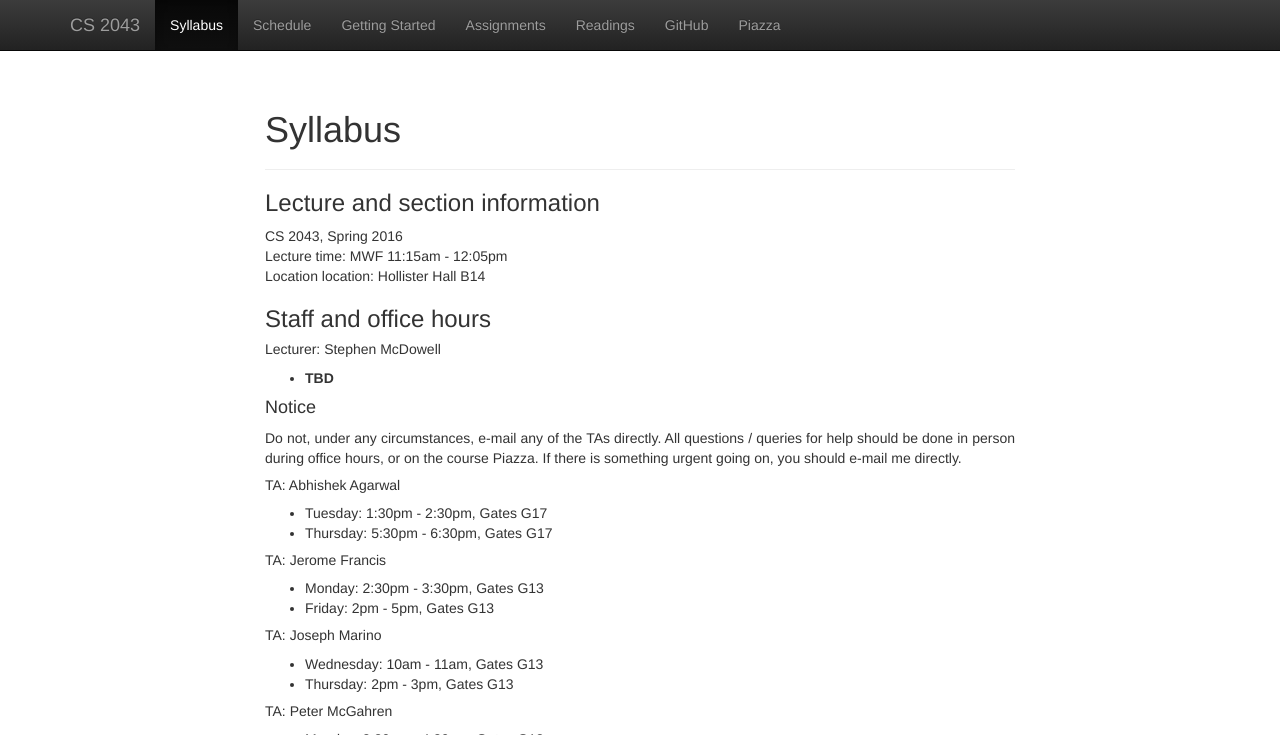
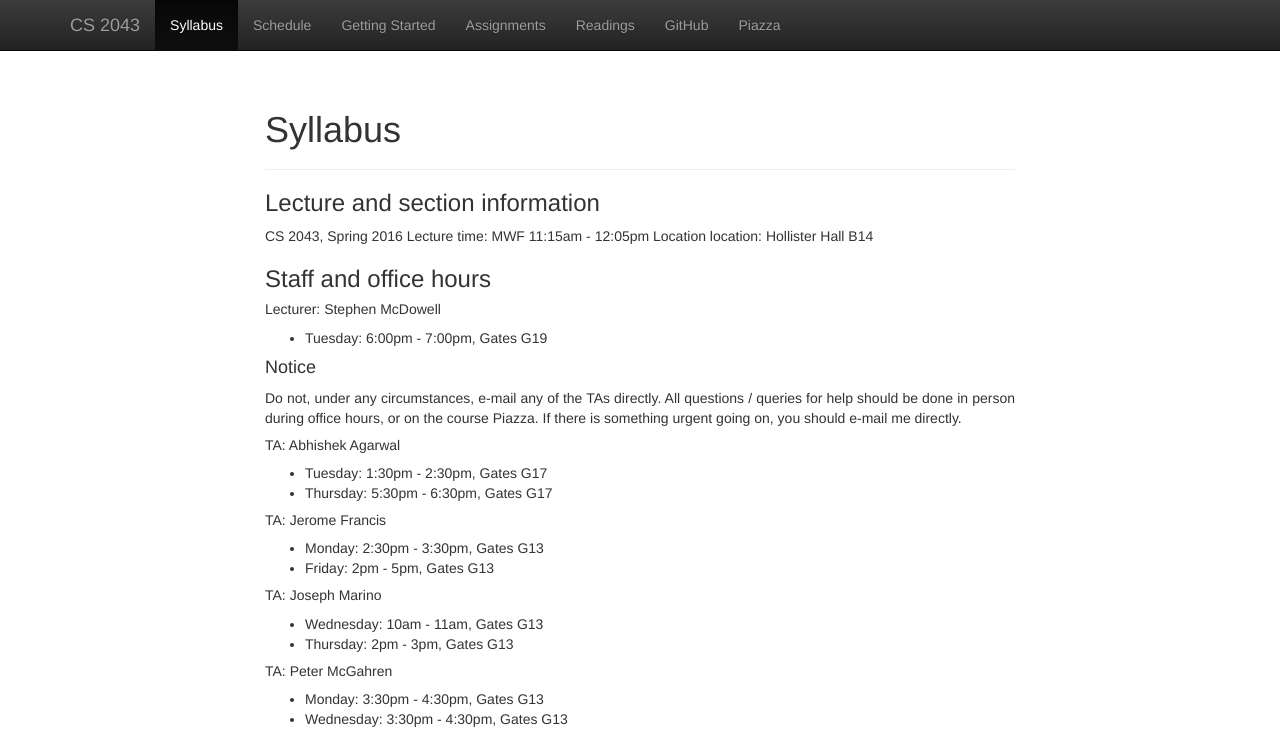
Before and after one commit to cs2043-sp16/cs2043-sp16.github.io, a Jekyll site: the page built from syllabus.md, in a window 1280 px wide and 900 px high, cut to the strip 0-735 px from the top of the window. Built offline with Jekyll 4.4.1, drawn with Linux system fonts in a browser that asks for light colours; nearby versions of some CDN libraries; formulas are drawn with MathJax 3.

Commit message:
updated office hours

```diff
--- a/_includes/cs2043_head.html
+++ b/_includes/cs2043_head.html
@@ -21,7 +21,7 @@
       <p>
         Lecturer: Stephen McDowell<br/>
         Email: <a href="mailto:sjm324@cornell.edu?subject=[CS 2043]">sjm324@cornell.edu</a><br/>
-        OH: <b>TBD</b><br/>
+        OH: <b>Tuesday: 6:00pm - 7:00pm, Gates G19</b><br/>
       </p>
     </div>
     </div>
--- a/syllabus.md
+++ b/syllabus.md
@@ -13,7 +13,7 @@
 
 ##### Lecturer: Stephen McDowell
 
-- **TBD**
+- Tuesday: 6:00pm - 7:00pm, Gates G19
 
 #### Notice
 Do not, under any circumstances, e-mail any of the TAs directly.  All questions /
```
